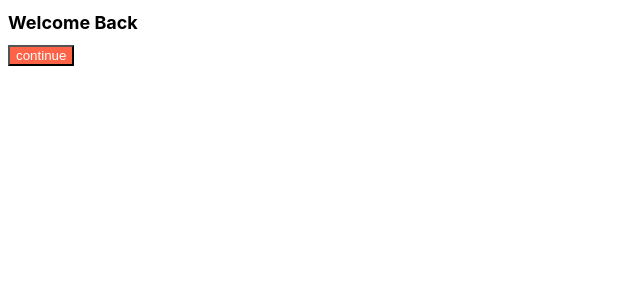
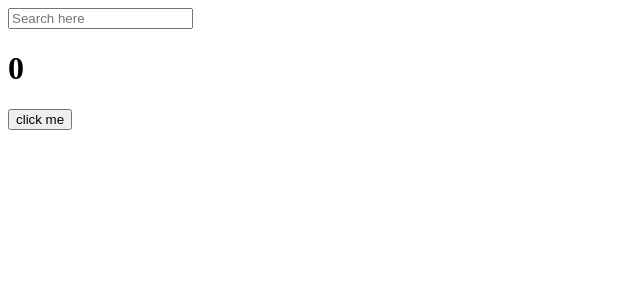
Before and after one commit to airplane22/react-for-beginners-app, a React (Create React App) app: page / in a window 1280 px wide. Shown: the top 300 px of the page, without its empty margins (0-640 px from the left). Built offline with nearby package versions, Linux system fonts and the light colour scheme.

Commit message:
~#6.3 useEffect Recap

```diff
--- a/src/App.js
+++ b/src/App.js
@@ -1,14 +1,39 @@
 import Button from "./Button";
 import styles from "./App.module.css";
-
+import { useState, useEffect } from "react";
 
 function App() {
+  const [counter, setValue] = useState(0);
+  const [keyword, setKeyWord] = useState("");
+  const onClick = () => setValue((prev) => prev + 1);
+  const onChange = (event) => setKeyWord(event.target.value);
+  console.log('render');
+  useEffect(()=> {
+    console.log("I run only once");
+  }, []); // watch nothing, only change once(at first load)
+  useEffect(()=> {
+    if (keyword !=="" && keyword.length > 6) { //???
+      console.log("I run when 'keyword changes", keyword);
+    }
+  }, [keyword]); // keyword 변화할 때만 실행 - run only when keyword changes
 
+  useEffect(()=> {
+      console.log("I run when 'counter' changes");
+  }, [counter]);
+
+  useEffect(()=>{
+    console.log("I run when 'keyword' and 'counter' changes");
+  }, [keyword, counter]);
 
   return (
     <div>
-      <h1 className={styles.title}>Welcome Back</h1>
-      <Button text={"continue"} />
+      <input
+      value={keyword}
+      onChange={onChange}
+      type="text"
+      placeholder="Search here"></input>
+      <h1 >{counter}</h1>
+      <button onClick={onClick}>click me</button>
     </div>
   );
 }
```
